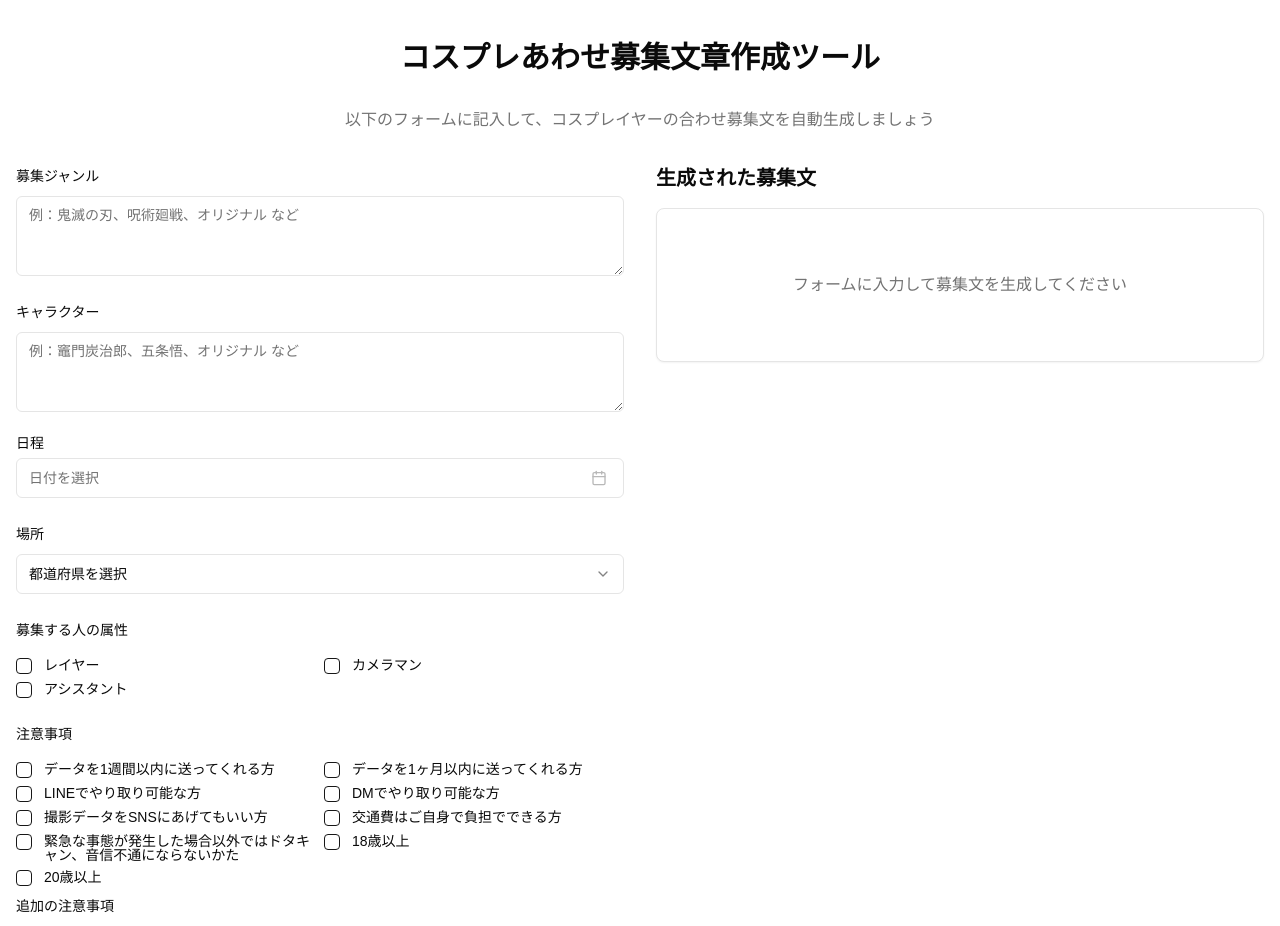
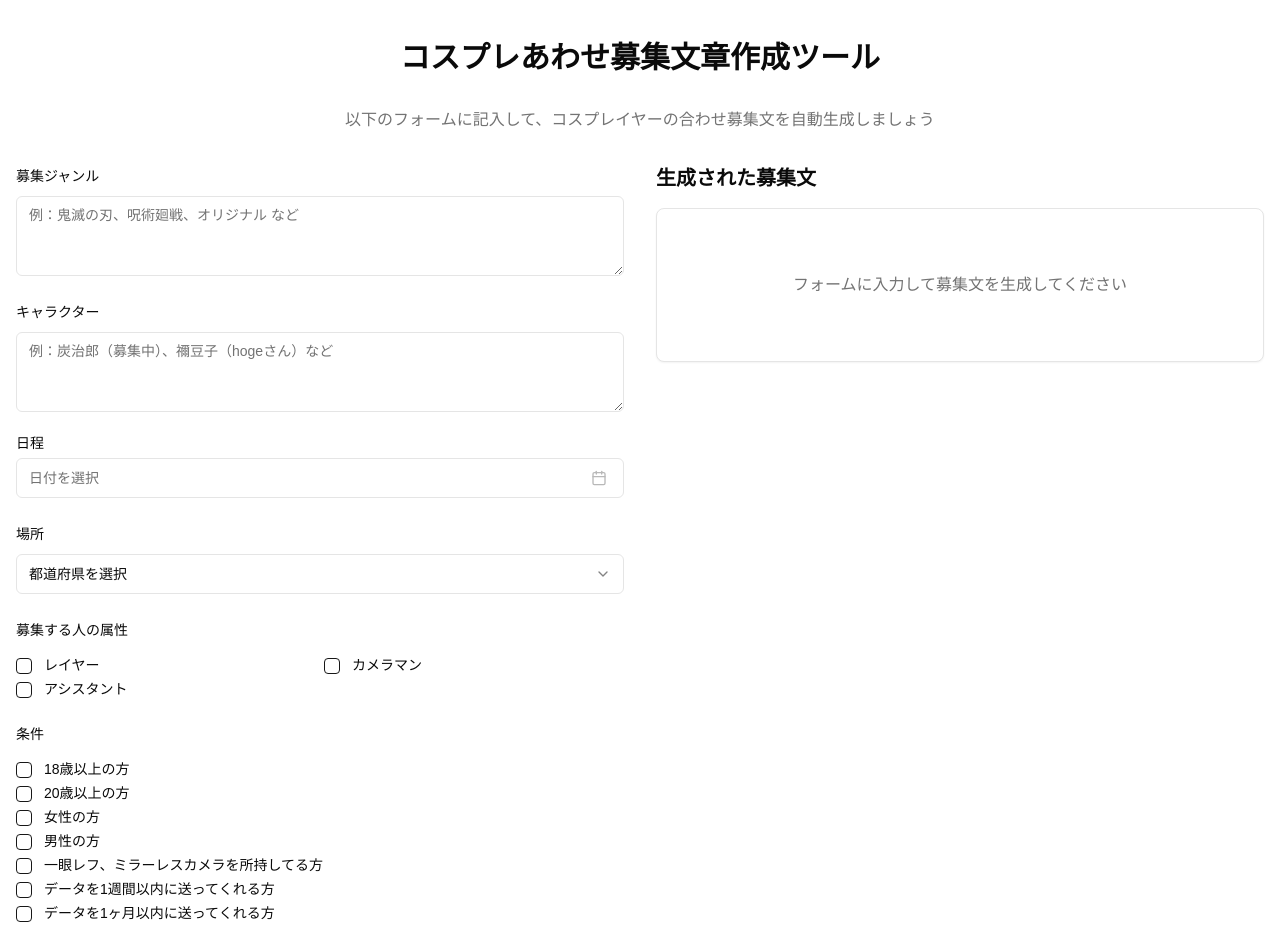
Before and after one commit to sora03pt/cosplay-recruitment, a Next.js app: page / in a window 1280 px wide. Shown: the top 926 px of the page. Built offline with nearby package versions, Linux system fonts and the light colour scheme.

Commit message:
no message

```diff
--- a/components/cosplay-recruitment-form.tsx
+++ b/components/cosplay-recruitment-form.tsx
@@ -96,17 +96,23 @@ const recruitOptions = [
   { id: "assistant", label: "アシスタント" },
 ]
 
-// 注意事項のオプションを追加
+// 条件のオプションを追加
 const noteOptions = [
+  { id: "adults-only", label: "18歳以上の方" },
+  { id: "adults-only2", label: "20歳以上の方" },
+  { id: "onna", label: "女性の方" },
+  { id: "otoko", label: "男性の方" },
+  { id: "camera", label: "一眼レフ、ミラーレスカメラを所持してる方" },
   { id: "data-delivery", label: "データを1週間以内に送ってくれる方" },
   { id: "data-delivery2", label: "データを1ヶ月以内に送ってくれる方" },
   { id: "line", label: "LINEでやり取り可能な方" },
   { id: "dm", label: "DMでやり取り可能な方" },
   { id: "snsOK", label: "撮影データをSNSにあげてもいい方" },
-  { id: "transportation", label: "交通費はご自身で負担でできる方" },
-  { id: "cancel", label: "緊急な事態が発生した場合以外ではドタキャン、音信不通にならないかた" },
-  { id: "adults-only", label: "18歳以上" },
-  { id: "adults-only2", label: "20歳以上" },
+  { id: "transportation", label: "交通費はご自身で負担できる方" },
+  { id: "cancel", label: "緊急な事態が発生した場合以外ではドタキャンしない方" },
+  { id: "contact", label: "音信不通にならない方" },
+  { id: "pinto", label: "ピントが合わせられる方" },
+  { id: "sakuhin", label: "作品の知識がある方" },
 ]
 
 export function CosplayRecruitmentForm() {
@@ -154,24 +160,24 @@ export function CosplayRecruitmentForm() {
     // 日付をフォーマット
     const formattedDate = format(values.date, "yyyy年MM月dd日(E)", { locale: ja })
 
-    // 注意事項を整形
+    // 条件を整形
     let notesText = ""
 
-    // チェックボックスで選択された注意事項
+    // チェックボックスで選択された条件
     if (values.noteOptions && values.noteOptions.length > 0) {
       const selectedNotes = values.noteOptions
         .map((optionId) => {
           const option = noteOptions.find((opt) => opt.id === optionId)
-          return option ? option.label : ""
+          return option ? `・${option.label}` : ""
         })
         .filter(Boolean)
 
       notesText = selectedNotes.join("\n")
     }
 
-    // カスタム注意事項があれば追加
+    // カスタム条件があれば追加
     if (values.customNotes && values.customNotes.trim()) {
-      notesText += notesText ? `\n${values.customNotes}` : values.customNotes
+      notesText += notesText ? `\n・${values.customNotes}` : values.customNotes
     }
 
     // 募集文を生成
@@ -182,7 +188,7 @@ export function CosplayRecruitmentForm() {
 ■日程：${formattedDate}
 ■場所：${values.location}
 ■募集：${recruitTypesText}
-${notesText ? `■条件\n${'・' + notesText}` : ""}
+${notesText ? `■条件：\n${notesText}` : ""}
 
 興味のある方はお気軽にお問い合わせください`
 
@@ -221,7 +227,7 @@ ${notesText ? `■条件\n${'・' + notesText}` : ""}
                 <FormItem>
                   <FormLabel>キャラクター</FormLabel>
                   <FormControl>
-                    <Textarea placeholder="例：竈門炭治郎、五条悟、オリジナル など" {...field} />
+                    <Textarea placeholder="例：炭治郎（募集中）、禰󠄀豆子（hogeさん）など" {...field} />
                   </FormControl>
                   <FormMessage />
                 </FormItem>
@@ -348,9 +354,9 @@ ${notesText ? `■条件\n${'・' + notesText}` : ""}
               render={() => (
                 <FormItem>
                   <div className="mb-4">
-                    <FormLabel>注意事項</FormLabel>
+                    <FormLabel>条件</FormLabel>
                   </div>
-                  <div className="grid grid-cols-2 gap-2 mb-4">
+                  <div className="grid gap-2 mb-4">
                     {noteOptions.map((option) => (
                       <FormField
                         key={option.id}
@@ -381,9 +387,9 @@ ${notesText ? `■条件\n${'・' + notesText}` : ""}
                     name="customNotes"
                     render={({ field }) => (
                       <FormItem>
-                        <FormLabel>追加の注意事項</FormLabel>
+                        <FormLabel>追加の条件</FormLabel>
                         <FormControl>
-                          <Textarea placeholder="その他の注意事項があれば入力してください" {...field} />
+                          <Textarea placeholder="その他の条件があれば入力してください" {...field} />
                         </FormControl>
                       </FormItem>
                     )}
```
